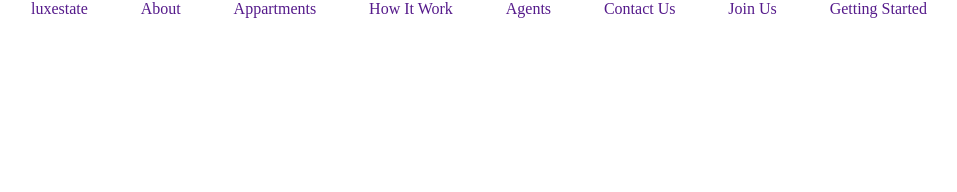
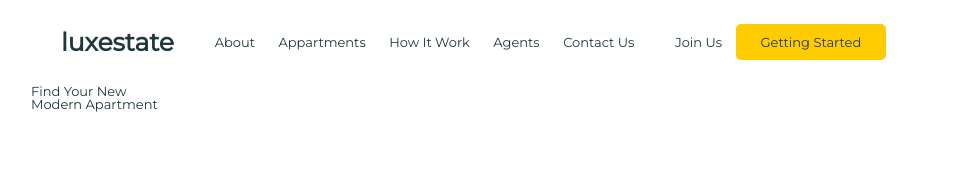
Before and after one commit to deand0n/landing, a plain HTML site: page landing.html in a window 1280 px wide. Shown: the whole page, without its empty margins (161-1118 px from the left). Drawn offline with Linux system fonts and the light colour scheme.

Commit message:
add: reset.css, done navbar, structure for next section, PSD

```diff
--- a/landing.html
+++ b/landing.html
@@ -5,42 +5,46 @@
         <meta charset="UTF-8">
         <meta http-equiv="X-UA-Compatible" content="IE=edge">
         <meta name="viewport" content="width=device-width, initial-scale=1.0">
+
         <link rel="stylesheet" href="styles.css">
+        <link href="https://fonts.googleapis.com/css2?family=Montserrat&display=swap" rel="stylesheet">
         <title>Landing Page</title>
     </head>
 
     <body>
-    <!-- header.header>nav.navbar>a{luxestate}+a{About}+a{Appartments}+a{How It Work}+a{Agents}+a{Contact Us}+a{Join Us} -->
-    <!-- header>nav.navbar>ul.navbar__list>(li>a.navbar__item)*8 -->
-    <!-- <header>
+        <header>
             <nav class="navbar">
-            <ul class="navbar__list">
-                <li><a href="" class="navbar__item"></a></li>
-                <li><a href="" class="navbar__item"></a></li>
-                <li><a href="" class="navbar__item"></a></li>
-                <li><a href="" class="navbar__item"></a></li>
-                <li><a href="" class="navbar__item"></a></li>
-                <li><a href="" class="navbar__item"></a></li>
-                <li><a href="" class="navbar__item"></a></li>
-                <li><a href="" class="navbar__item"></a></li>
-            </ul>
-        </nav>
-    </header> -->
-    <header class="header">
-        <nav class="navbar">
-            <a class="navbar__item navbar__item_start" href="">luxestate</a>
+                <a class="navbar__item navbar__item_logo" href="">luxestate</a>
+                <div>
                     <a class="navbar__item" href="">About</a>
                     <a class="navbar__item" href="">Appartments</a>
                     <a class="navbar__item" href="">How It Work</a>
                     <a class="navbar__item" href="">Agents</a>
                     <a class="navbar__item" href="">Contact Us</a>
-            <a class="navbar__item navbar__item_end" href="">Join Us</a>
-            <a class="navbar__item navbar__item_end navbar__item_yellow-background" href="">Getting Started</a>
+                </div>
+                <div>
+                    <a class="navbar__item " href="">Join Us</a>
+                    <a class="navbar__item navbar__item_important-button" href="">Getting Started<a>
+                </div>
             </nav>
         </header>
 
-    <!-- main>section*5 -->
 
+        <!-- main>section>div.about-company>div.about-company__title{Find Your New Modern Apartment}+div.about-company__search-form>div.search-form^div.about-company__scroll-sign+div.about-company__information^div.statistics -->
+
+        <main>
+            <section>
+                <div class="about-company">
+                    <div class="about-company__title">Find Your New Modern Apartment</div>
+                    <div class="about-company__search-form">
+                        <div class="search-form"></div>
+                    </div>
+                    <div class="about-company__scroll-sign"></div>
+                    <div class="about-company__information"></div>
+                </div>
+                <div class="statistics"></div>
+            </section>
+        </main>
 
 
     </body>
--- /dev/null
+++ b/reset.css
@@ -0,0 +1,48 @@
+/* http://meyerweb.com/eric/tools/css/reset/
+   v2.0 | 20110126
+   License: none (public domain)
+*/
+
+html, body, div, span, applet, object, iframe,
+h1, h2, h3, h4, h5, h6, p, blockquote, pre,
+a, abbr, acronym, address, big, cite, code,
+del, dfn, em, img, ins, kbd, q, s, samp,
+small, strike, strong, sub, sup, tt, var,
+b, u, i, center,
+dl, dt, dd, ol, ul, li,
+fieldset, form, label, legend,
+table, caption, tbody, tfoot, thead, tr, th, td,
+article, aside, canvas, details, embed,
+figure, figcaption, footer, header, hgroup,
+menu, nav, output, ruby, section, summary,
+time, mark, audio, video {
+	margin: 0;
+	padding: 0;
+	border: 0;
+	font-size: 100%;
+	font: inherit;
+	vertical-align: baseline;
+}
+/* HTML5 display-role reset for older browsers */
+article, aside, details, figcaption, figure,
+footer, header, hgroup, menu, nav, section {
+	display: block;
+}
+body {
+	line-height: 1;
+}
+ol, ul {
+	list-style: none;
+}
+blockquote, q {
+	quotes: none;
+}
+blockquote:before, blockquote:after,
+q:before, q:after {
+	content: '';
+	content: none;
+}
+table {
+	border-collapse: collapse;
+	border-spacing: 0;
+}
--- a/styles.css
+++ b/styles.css
@@ -1,30 +1,47 @@
-* {
-  box-sizing: border-box;
-  padding: 0;
-  margin: 0;
-}
+@import url(reset.css);
 
 body {
   margin-left: 15%;
   margin-right: 15%;
+  /*
+  max-width: 960px;
+  */
+  color: #1f373d;
+  font-family: 'Montserrat', sans-serif;
+  font-size: 13px;
 }
 
 a {
   text-decoration: none;
-}
-
-ul {
-  list-style-type: none;
+  color: #1f373d;
 }
 
 .navbar {
   display: flex;
   align-items: center;
   justify-content: space-between;
+  padding: 20px;
 }
 
-.navbar__item {}
+.navbar__item {
+  padding: 10px;
+  text-align: center;
+}
 
-.navbar__item_start {}
+.navbar__item_logo {
+  font-size: 25px;
+  font-weight: 900;
+}
 
-.navbar__item_end {}
+.navbar__item_important-button {
+  background-color: #ffcc01;
+  border-radius: 5px;
+  padding-left: 25px;
+  padding-right: 25px;
+}
+
+.about-company {
+  display: grid;
+  grid-template-columns: 1fr 2fr 1.5fr 1.5fr;
+  grid-template-rows: repeat(4, 1fr);
+}
```
Also changed, not shown: 1 other file. Lines whose indentation alone changed are shown as unchanged.
